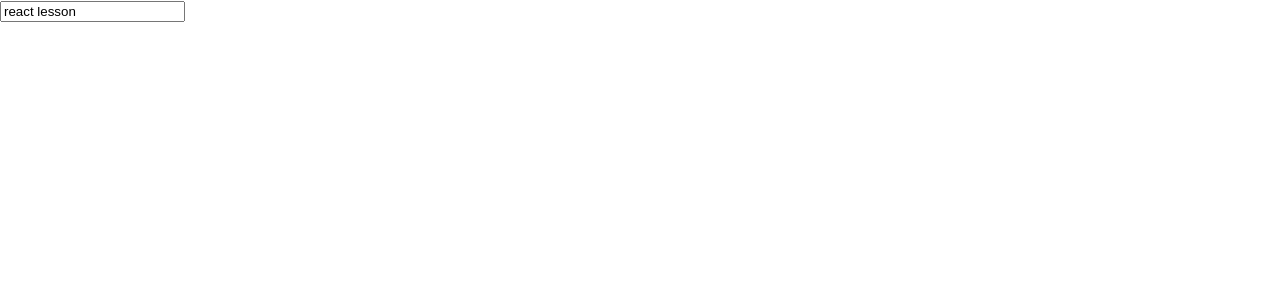
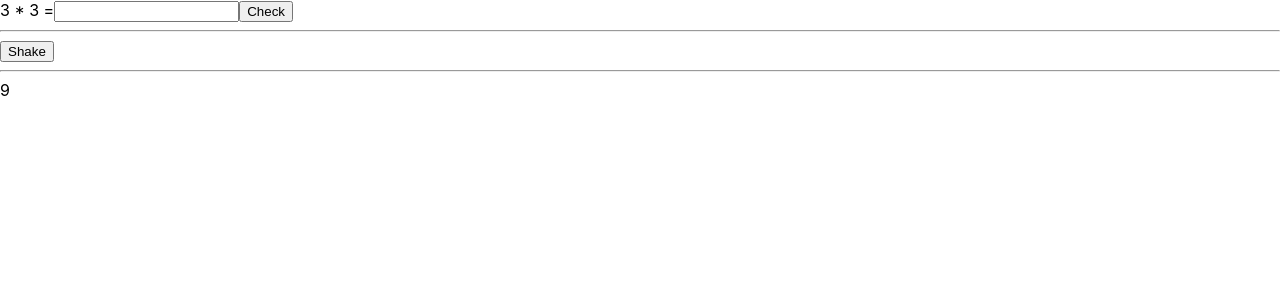
Before and after one commit to tattyola/react-state, a React (Create React App) app: page / in a window 1280 px wide. Shown: the top 300 px of the page. Built offline with nearby package versions, Linux system fonts and the light colour scheme.

Commit message:
created calculator

```diff
--- a/src/App.js
+++ b/src/App.js
@@ -1,18 +1,60 @@
 import {useState} from "react";
 
+const operands = ['+', '-', '*'];
+
+function random(min, max) {
+    min = Math.ceil(min)
+    max = Math.floor(max)
+    return Math.floor(Math.random() * (max - min + 1) + min)
+}
+
+const getRandoOper = () => operands[random(0, 2)]
+const randomNumber = () => random(0, 10)
+
+const calculate = (n1, n2, operand) => {
+    if (operand === '+') return n1 + n2
+    if (operand === '-') return n1 - n2
+    if (operand === '*') return n1 * n2
+}
+
 function App() {
+    const n1Initial = randomNumber()
+    const n2Initial = randomNumber()
+    const operandInitial = getRandoOper()
 
-    const [name, setName] = useState('react lesson');
-    const changeName = (e) => {
-        // console.log(e.target.value)
-        setName(e.target.value)
+    const [n1, setN1] = useState(n1Initial);
+    const [n2, setN2] = useState(n2Initial);
+    const [operand, setOperand] = useState(operandInitial);
+    const [result, setResult] = useState(calculate(n1Initial, n2Initial, operandInitial));
+    const [answer, setAnswer] = useState()
+    const [resolution, setResolution] = useState('');
+
+    const shake = () => {
+        const n1 = randomNumber(), n2 = randomNumber(), operand = getRandoOper()
+        setN1(n1)
+        setN2(n2)
+        setOperand(operand)
+        setResult(calculate(n1, n2, operand))
+    }
+    const check = () => {
+        (answer === result) ? setResolution('Correct') : setResolution('Incorrect')
+        shake()
+        setAnswer('')
     }
 
     return (
         <div>
-            <input value={name} onChange={changeName}/>
+            {n1} {operand} {n2} =
+            <input type="number" value={answer}
+                   onChange={e => setAnswer(+e.target.value)}/>
+            <button onClick={check}>Check</button>
+            <hr/>
+            {resolution}
+            <button onClick={shake}>Shake</button>
+            <hr/>
+            {result}
         </div>
-    );
+    )
 }
 
 export default App;
```
